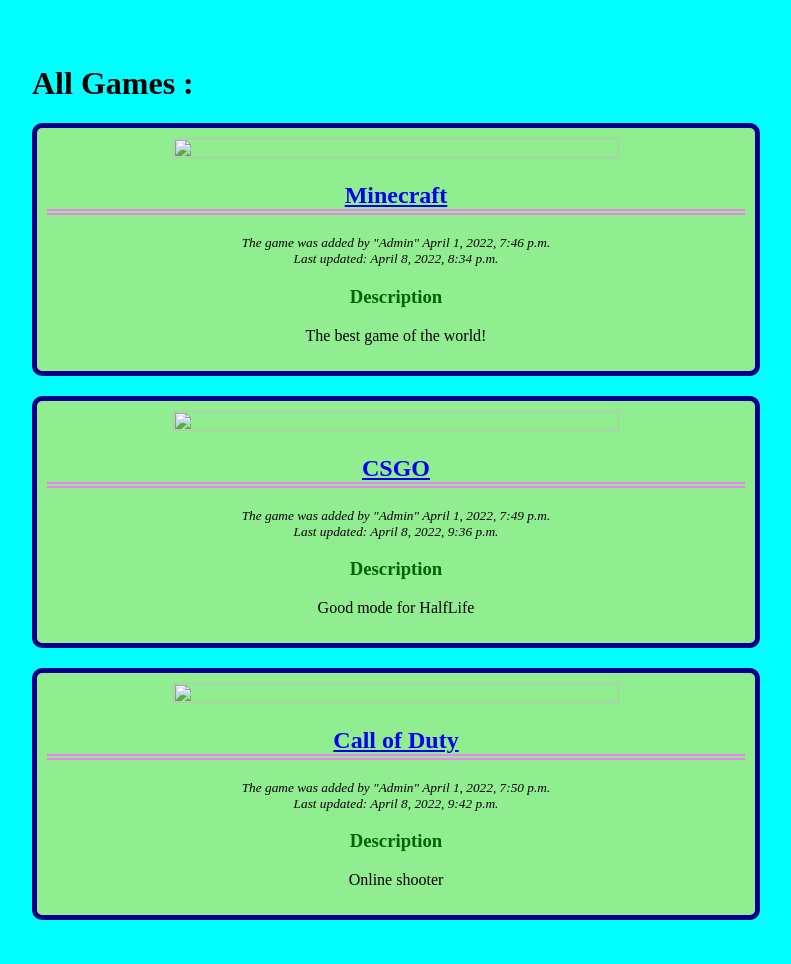
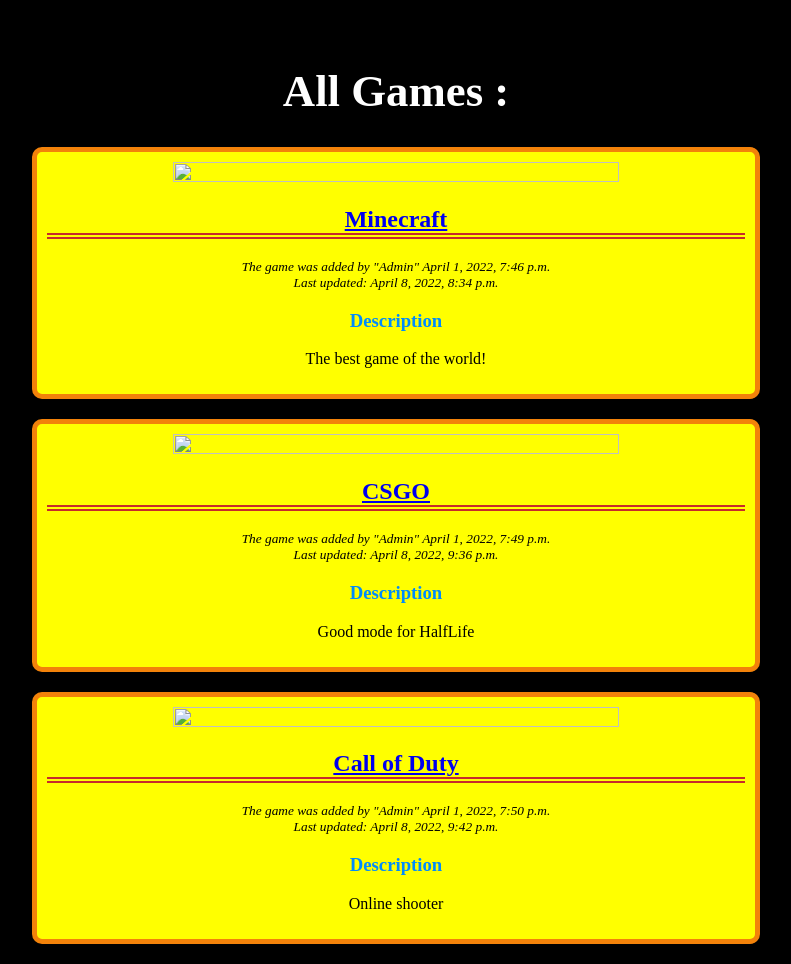
Before and after one commit to Abd-07/Online-game-shop, a Django app: page / in a window 1280 px wide. Shown: the whole page, without its empty margins (264-1055 px from the left). Before the commit the page ends 920 px from the top, so only its background shows below. Run offline with Django 4.2, Linux system fonts and the light colour scheme; data comes from the database, SQL or seed files in the repository.

Commit message:
Completely new design

```diff
--- a/games/static/css/style.css
+++ b/games/static/css/style.css
@@ -1,5 +1,5 @@
 body{
-    background-color: aqua;
+    background-color: black;
     margin-left:20%;
     margin-right:20%;
 }
@@ -25,25 +25,33 @@
 .description{
     margin-top: 5%;
     margin-bottom: 5%;
+    color:#BADAEC
 }
 .game{
-    border: darkblue 5px solid;
+    border:#f2820a 5px solid;
     border-radius: 10px;
     margin-top: 20px;
     margin-bottom: 20px;
     padding: 10px;
-    background-color: lightgreen;
+    background-color: yellow;
     text-align: center;
 }
 .game h2{
-    border-bottom: violet 6px double;
+    border-bottom: rgb(198, 43, 43) 6px double;
     color: darkviolet;
 }
 .game h3{
-    color:darkgreen;
+    color:rgb(0, 139, 252);
 }
 .game-info{
     font-size: smaller;
     margin: 0;
     font-style: italic;
 }
+.p_title{
+    font-size:280%;
+    color:white;
+}
+.detail_view_all_characteristics{
+    color:rgb(255, 208, 0)
+}
--- a/games/templates/games/game_detail.html
+++ b/games/templates/games/game_detail.html
@@ -3,6 +3,7 @@
 Game Shop
 {% endblock title %}
 {% block content %}
+<div class="detail_view_all_characteristics">
 <h1 class="game-detail-title-1">
     {{game.title}}
 </h1>
@@ -28,4 +29,5 @@
 <p class="game-detail-image">
     {{game.image}}
 </p>
+</div>
 {% endblock content %}
--- a/games/templates/games/home.html
+++ b/games/templates/games/home.html
@@ -8,9 +8,11 @@
 
 {% block content %}
 <div class="all_games_with_info">
-    <h1>
+    <center>
+    <h1 class="p_title">
         All Games :
     </h1>
+    </center>
     {% for game in game_list %}
     <div class="game">
         <img class="image" src="{{i.image.url}}">
```
